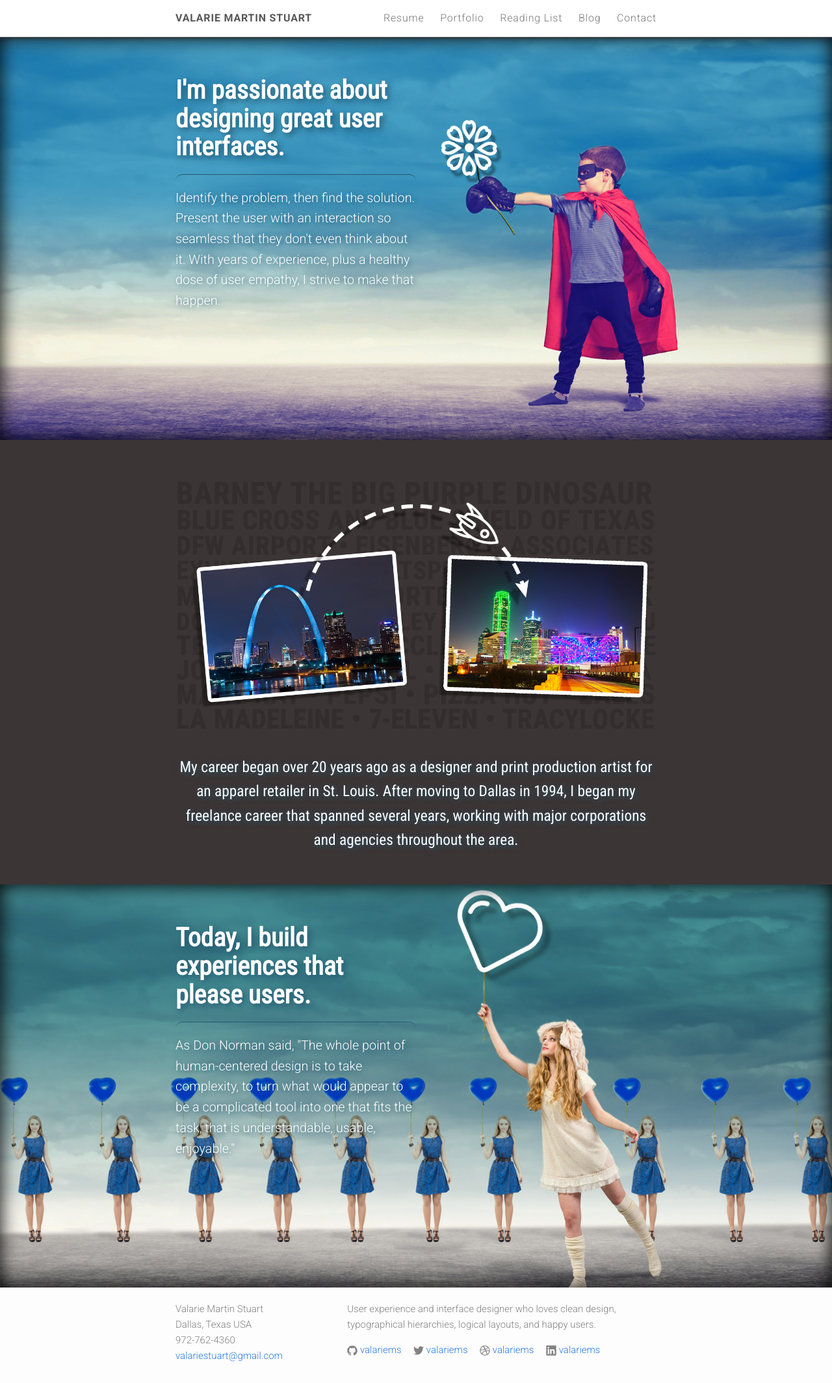
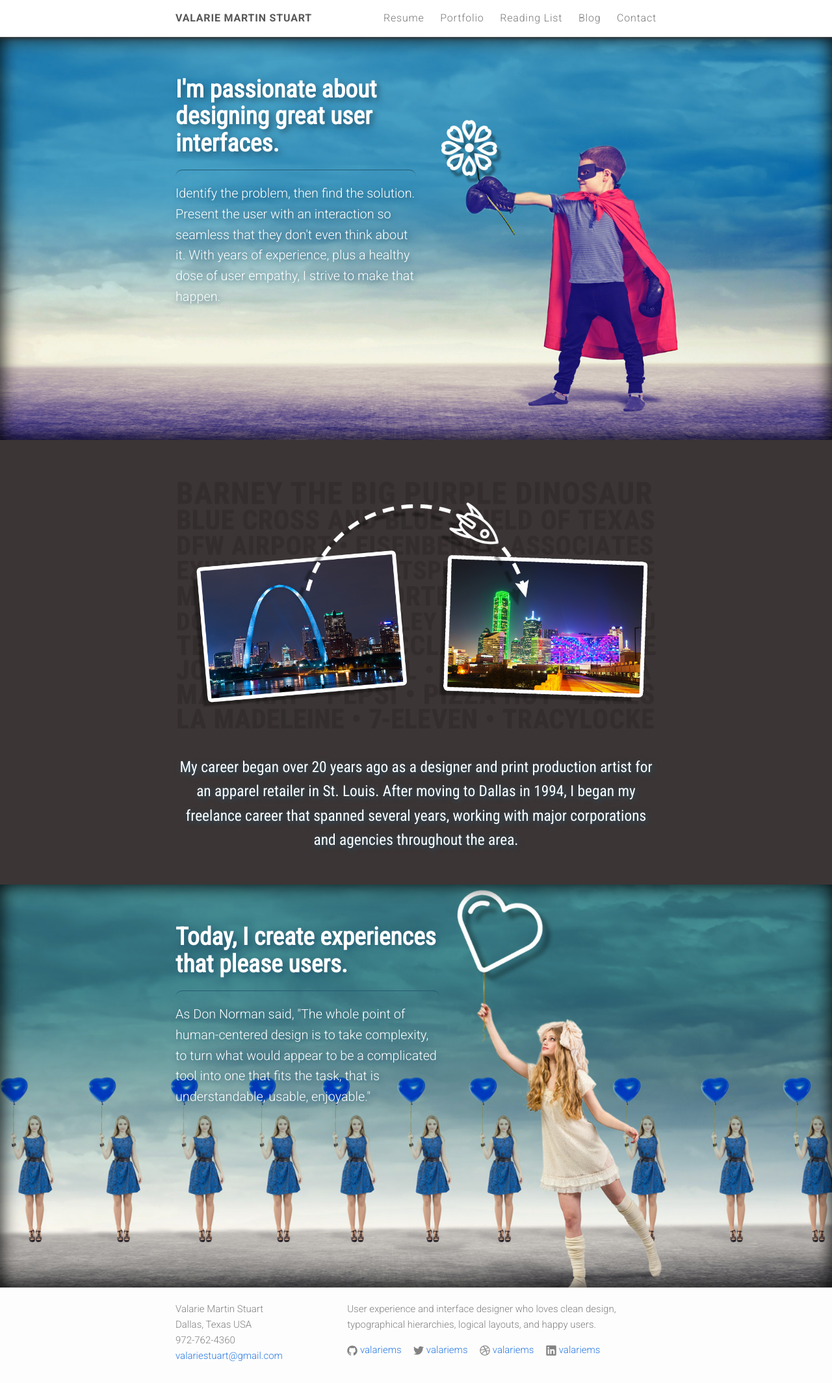
Before and after one commit to valariems/valariems.github.io, a Jekyll site: the page built from index.html, in a window 1280 px wide. Shown: the whole page at 65% size. Built offline with Jekyll 4.4.1, drawn with Linux system fonts in a browser that asks for light colours; nearby versions of some CDN libraries.

Commit message:
A little more text tweaks.

```diff
--- a/css/custom.scss
+++ b/css/custom.scss
@@ -357,7 +357,7 @@ h2.blog-intro {
   .leadin {
     color: #fff;
     font-family: 'Roboto Condensed', sans-serif;
-    font-size: 2em;
+    font-size: 1.9em;
     font-weight: bold;
     line-height: 1.1;
     padding-bottom: 20px;
@@ -424,9 +424,10 @@ h2.blog-intro {
   background-repeat: no-repeat;
   .story-text {
     color: #fff;
+    width: 55%;
     .three-leadin {
       font-family: 'Roboto Condensed', sans-serif;
-      font-size: 2em;
+      font-size: 1.9em;
       font-weight: bold;
       line-height: 1.1;
       color: white;
--- a/index.html
+++ b/index.html
@@ -24,7 +24,7 @@ layout: about-story
 <section class="conclusion parallax parallax-2">
   <div class="wrapper">
     <div class="story-text">
-      <div class="leadin">Today, I build experiences that please users.</div>
+      <div class="leadin">Today, I create experiences that please users.</div>
       <hr>
       As Don Norman said, "The whole point of human-centered design is to take complexity, to turn what would appear to be a complicated tool into one that fits the task, that is understandable, usable, enjoyable."
     </div>
```
